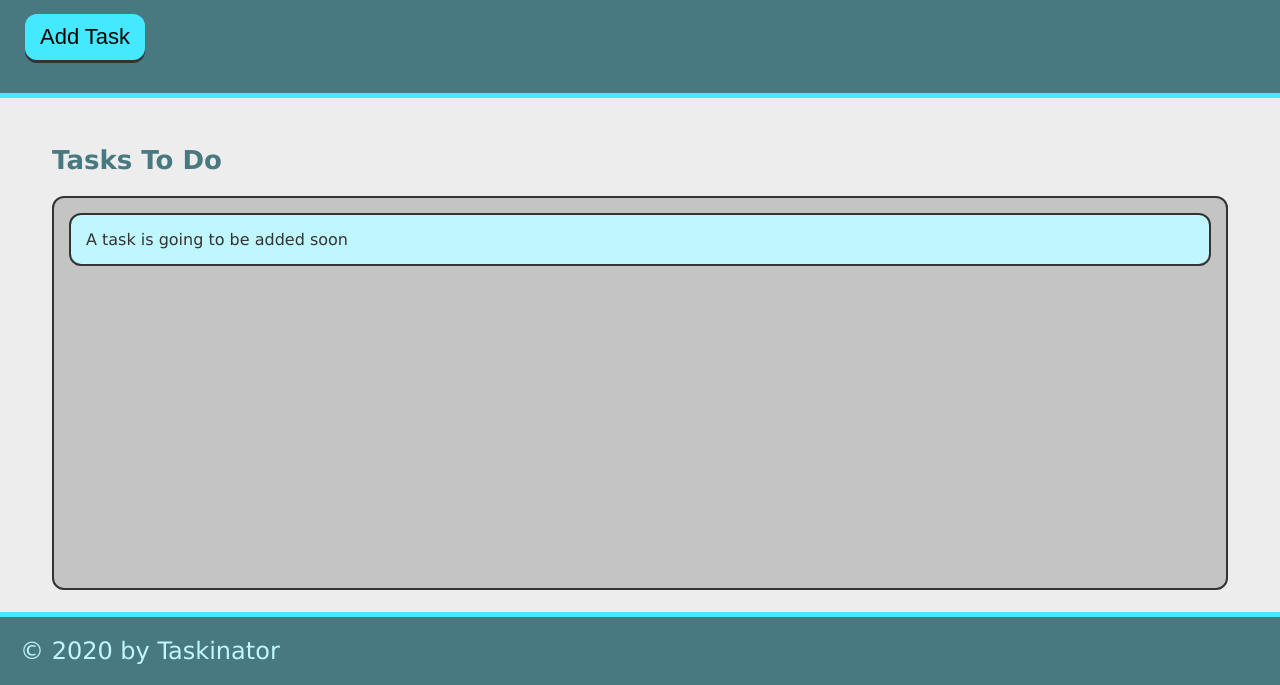
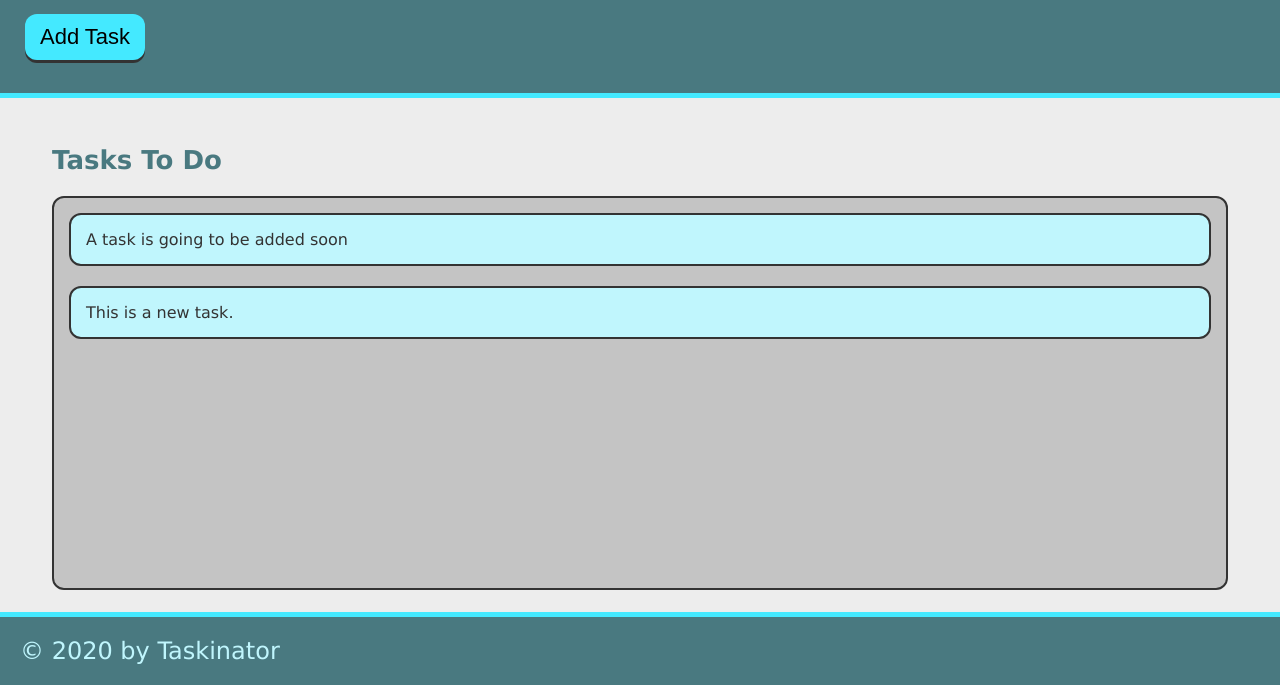
Before and after one commit to merriammassey/taskinator, a plain HTML site: page index.html in a window 1280 px wide. Both pictures are taken after a click on the button "Add Task". Shown: the part 115-800 px from the top of the page. Drawn offline with Linux system fonts and the light colour scheme.

Commit message:
add ability to add task

```diff
--- a/assets/js/script.js
+++ b/assets/js/script.js
@@ -0,0 +1,18 @@
+var buttonEl = document.querySelector("#save-task");
+// select the ul and give it a var
+var tasksToDoEl = document.querySelector("#tasks-to-do");
+
+// create a function for the event listener
+var createTaskHandler = function() {
+    // create a new task item
+    var listItemEl = document.createElement("li");
+    // give the new li a class
+    listItemEl.className = "task-item";
+    // add content
+    listItemEl.textContent = "This is a new task.";
+    // add the item to the list
+    tasksToDoEl.appendChild(listItemEl);
+};
+
+// run the button function and pass through the create a list item function above
+buttonEl.addEventListener("click", createTaskHandler);
--- a/index.html
+++ b/index.html
@@ -12,14 +12,14 @@
         <header>
             <h1 class="page-title">Taskinator</h1>
             <p>Click the button below to add a new task!</p>
-            <button class="btn">Add Task</button>
+            <button class="btn" id="save-task">Add Task</button>
         </header>
         <main class="page-content">
             <section class="task-list-wrapper">
                 <h2 class="list-title">
                 Tasks To Do
                 </h2>
-                <ul class="task-list">
+                <ul class="task-list" id="tasks-to-do">
                     <li class="task-item">
                         A task is going to be added soon
                     </li>
```
Also changed, not shown: 1 other file.
